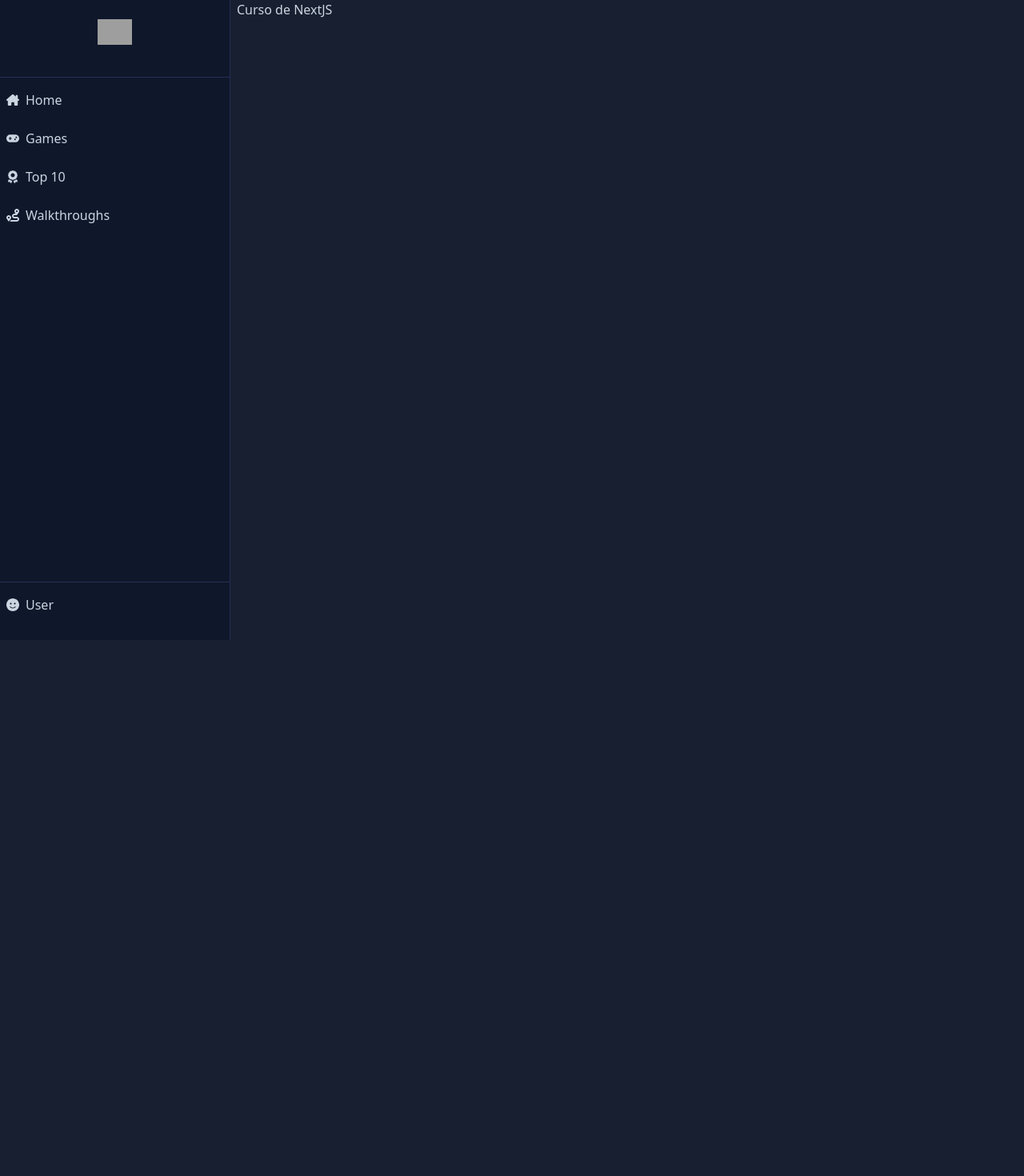
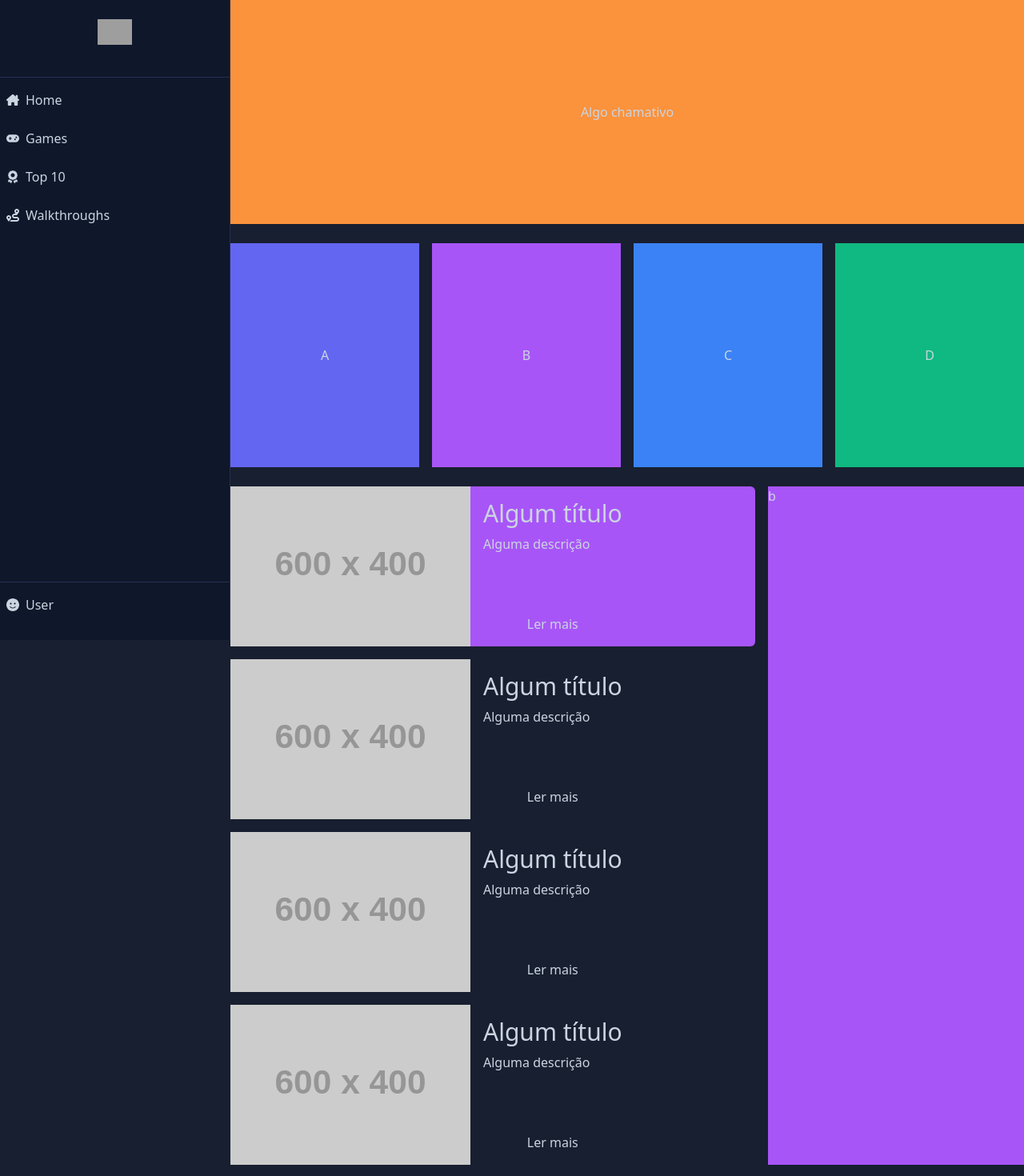
Before and after one commit to adrianosantosti/curso-nextjs, a Next.js app: page / in a window 1280 px wide. Shown: the top 1470 px of the page at 80% size. Before the commit the page ends 800 px from the top, so only its background shows below. Built offline with nearby package versions, Linux system fonts and the light colour scheme; grey boxes are pictures that could not be loaded.

Commit message:
home page items

```diff
--- a/src/app/globals.css
+++ b/src/app/globals.css
@@ -7,3 +7,9 @@
     --color-slate-890: 24 31 48;
   }
 }
+
+@layer components {
+  .flex-center {
+    @apply flex justify-center items-center;
+  }
+}
--- a/src/app/layout.tsx
+++ b/src/app/layout.tsx
@@ -27,7 +27,7 @@
   return (
     <html lang="en">
       <body
-        className={ `${geistSans.variable} ${geistMono.variable} flex gap-2 bg-slate-890 text-slate-300`}
+        className={ `${geistSans.variable} ${geistMono.variable} bg-slate-890 text-slate-300`}
       >
         <Navbar/>
 
--- a/src/app/page.tsx
+++ b/src/app/page.tsx
@@ -2,6 +2,89 @@
 
 export default function Home() {
   return (
-    <h1>Curso de NextJS</h1>
+    <div className="ml-72">
+      <div className="w-full h-[35vh] bg-orange-400 flex-center">
+        <p>Algo chamativo</p>
+      </div>
+
+      <div className="container mx-auto my-6">
+        <div className="grid grid-cols-4 gap-4 h-[35vh]">
+          <div className="flex-center bg-indigo-500">A</div>
+          <div className="flex-center bg-purple-500">B</div>
+          <div className="flex-center bg-blue-500">C</div>
+          <div className="flex-center bg-emerald-500">D</div>
+        </div>
+      </div>
+
+      <div className="container mx-auto my-6">
+        <div className="grid grid-cols-12 gap-4">
+
+          <div className="col-span-8  flex flex-col gap-4">
+
+            { /* ITEM  */}
+            <div className="flex gap-4 bg-purple-500 rounded-md">
+              <div>
+                <img className="w-auto h-[200px]" src="https://placehold.co/600x400/EEE/31343C" alt="descrição da imagem" />
+              </div>
+
+              <div className="flex flex-col gap-2 py-4">
+                <h2 className="text-3xl">Algum título</h2>
+                <p className="flex-grow">Alguma descrição</p>
+                <button>Ler mais</button>
+              </div>
+            </div>
+            { /* ITEM  */}
+
+            { /* ITEM  */}
+            <div className="flex gap-4 ">
+              <div>
+                <img className="w-auto h-[200px]" src="https://placehold.co/600x400/EEE/31343C" alt="descrição da imagem" />
+              </div>
+
+              <div className="flex flex-col gap-2 py-4">
+                <h2 className="text-3xl">Algum título</h2>
+                <p className="flex-grow">Alguma descrição</p>
+                <button>Ler mais</button>
+              </div>
+            </div>
+            { /* ITEM  */}
+
+            { /* ITEM  */}
+            <div className="flex gap-4">
+              <div>
+                <img className="w-auto h-[200px]" src="https://placehold.co/600x400/EEE/31343C" alt="descrição da imagem" />
+              </div>
+
+              <div className="flex flex-col gap-2 py-4">
+                <h2 className="text-3xl">Algum título</h2>
+                <p className="flex-grow">Alguma descrição</p>
+                <button>Ler mais</button>
+              </div>
+            </div>
+            { /* ITEM  */}
+
+            { /* ITEM  */}
+            <div className="flex gap-4">
+              <div>
+                <img className="w-auto h-[200px]" src="https://placehold.co/600x400/EEE/31343C" alt="descrição da imagem" />
+              </div>
+
+              <div className="flex flex-col gap-2 py-4">
+                <h2 className="text-3xl">Algum título</h2>
+                <p className="flex-grow">Alguma descrição</p>
+                <button>Ler mais</button>
+              </div>
+            </div>
+            { /* ITEM  */}
+
+          </div>
+          <div className="col-span-4 bg-purple-500">
+            b
+          </div>
+
+        </div>
+      </div>
+
+    </div>
   );
 }
--- a/src/components/Navbar/Navbar.tsx
+++ b/src/components/Navbar/Navbar.tsx
@@ -7,7 +7,8 @@
 
 export const Navbar = ({ className, ...props } : NavbarProps) => {
     return (
-        <nav {...props} className={ cn("h-screen flex flex-col bg-slate-900 border-r border-indigo-400/20 w-72 p2 hover:border-indico-400/40 text-slate-300", className) }>
+        <nav {...props} className={ cn(
+          "fixed top-0 left-0 h-screen flex flex-col bg-slate-900 border-r border-indigo-400/20 w-72 p2 hover:border-indico-400/40 text-slate-300", className) }>
           <div className="flex items-center justify-center my-4">
 
             <Image width={112} height={32}
```
